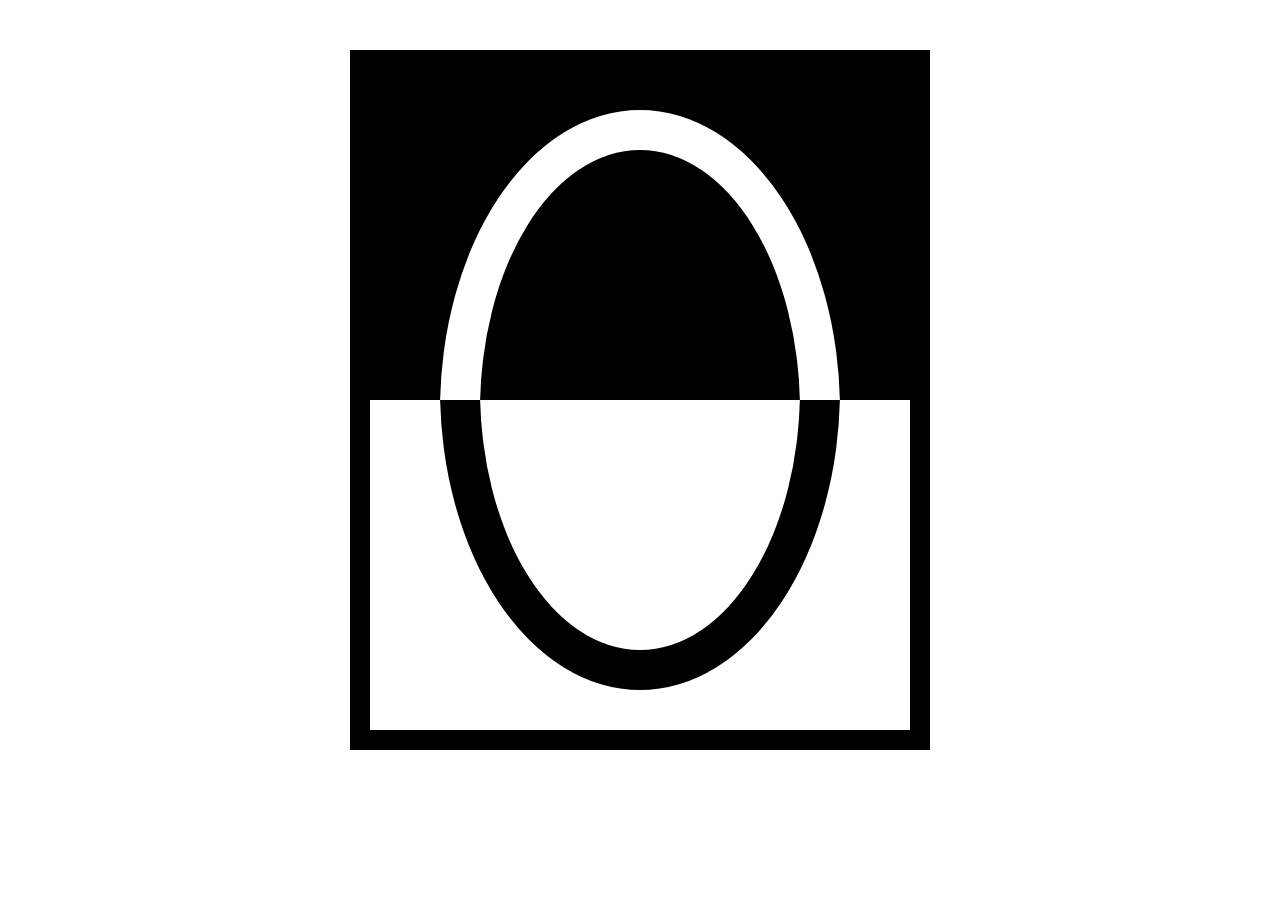
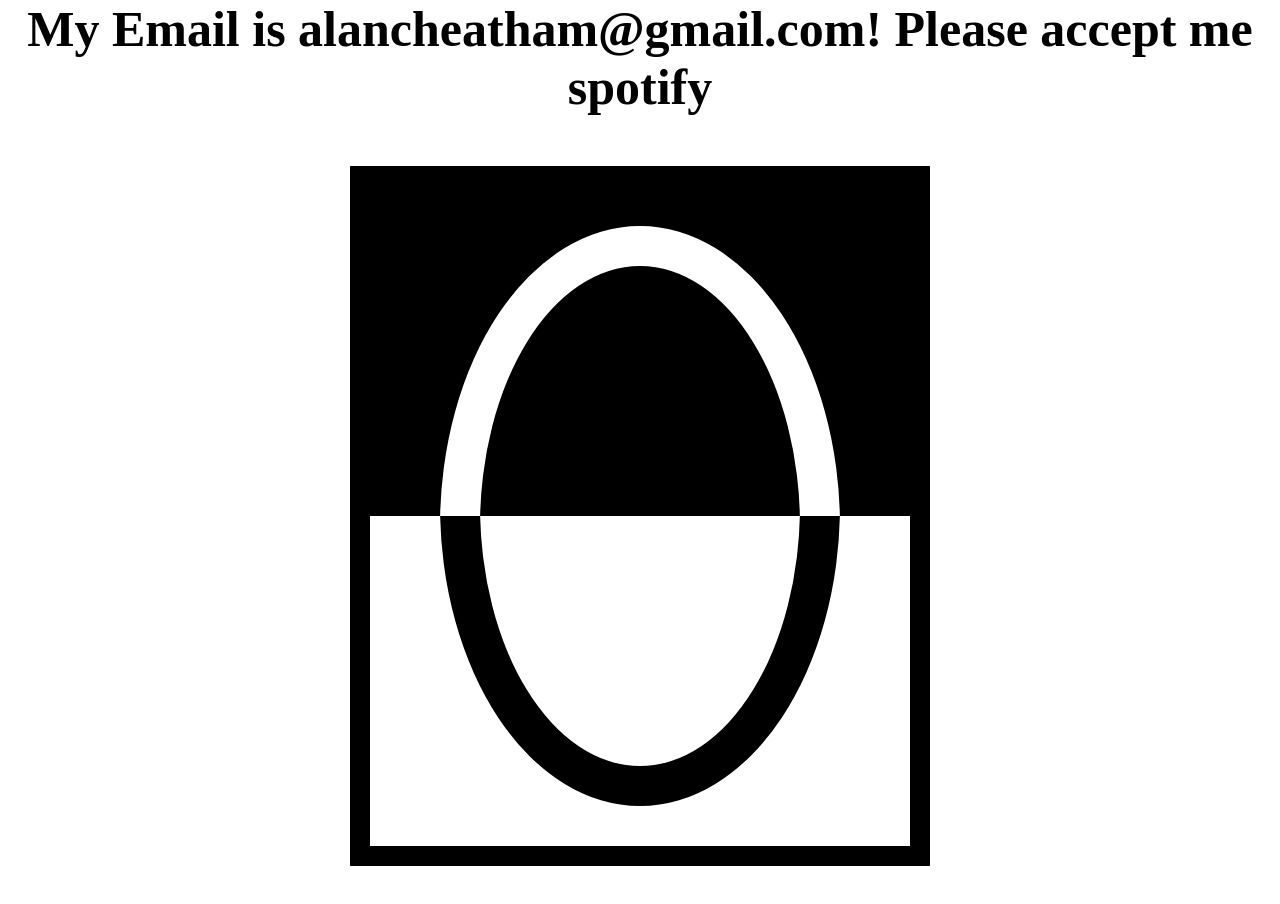
Before and after one commit to alancheatham/arch-narcissist, a website: page index.html in a window 1280 px wide. Before the commit the page ends 800 px from the top, so only its background shows below. Drawn offline with Linux system fonts and the light colour scheme.

Commit message:
spotify please

```diff
--- a/index.html
+++ b/index.html
@@ -4,6 +4,7 @@
 		<link rel="stylesheet" type="text/css" href="style.css">
 	</head>
 	<body>
+		<div class="email">My Email is alancheatham@gmail.com! Please accept me spotify</div>
 		<div class="app">
 			<div class="rectangle">
 				<div class="top">
--- a/style.css
+++ b/style.css
@@ -62,3 +62,10 @@
 	border: 40px solid black;
 	margin-bottom: 40px;
 }
+
+.email {
+	width: 100%;
+	text-align: center;
+	font-size: 50px;
+	font-weight: bold;
+}
```
Also changed, not shown: 1 other file.
